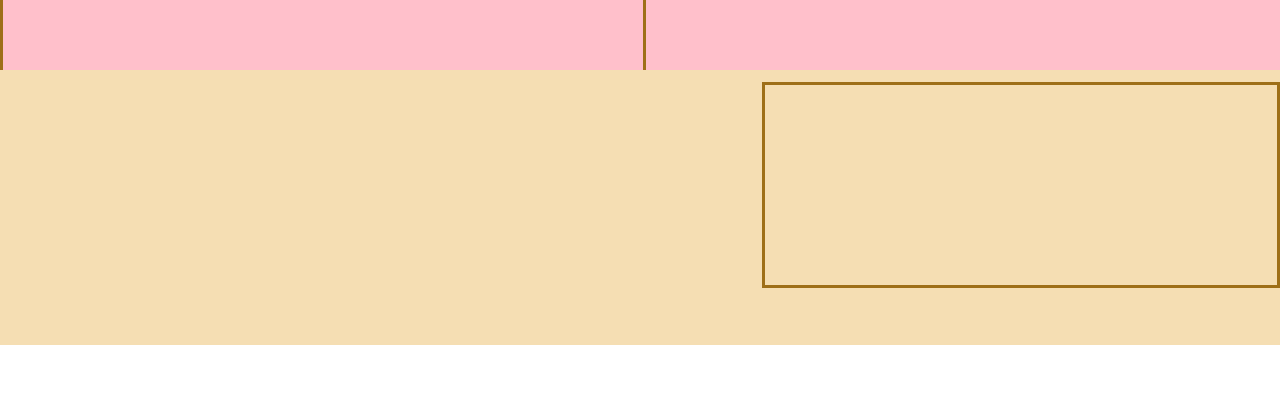
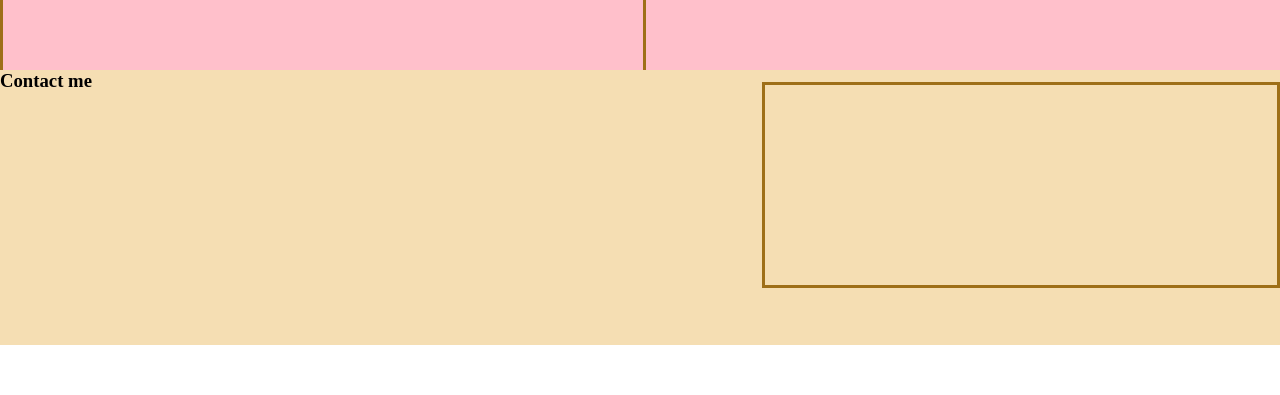
Before and after one commit to Flabber459/Week2-Challenge-MP, a plain HTML site: page index.html in a window 1280 px wide. Shown: the part 1400-1795 px from the top of the page. Drawn offline with Linux system fonts and the light colour scheme.

Commit message:
Test commit

```diff
--- a/index.html
+++ b/index.html
@@ -32,7 +32,9 @@
     <div class="sect3div proj4"></div>
 </section>
 
-<section class="sect4" id="ContactMe"></section>
+<section class="sect4" id="ContactMe">
+    <h3>Contact me</h3>
+</section>
 
 <br><br><br><br><br>
 
```
